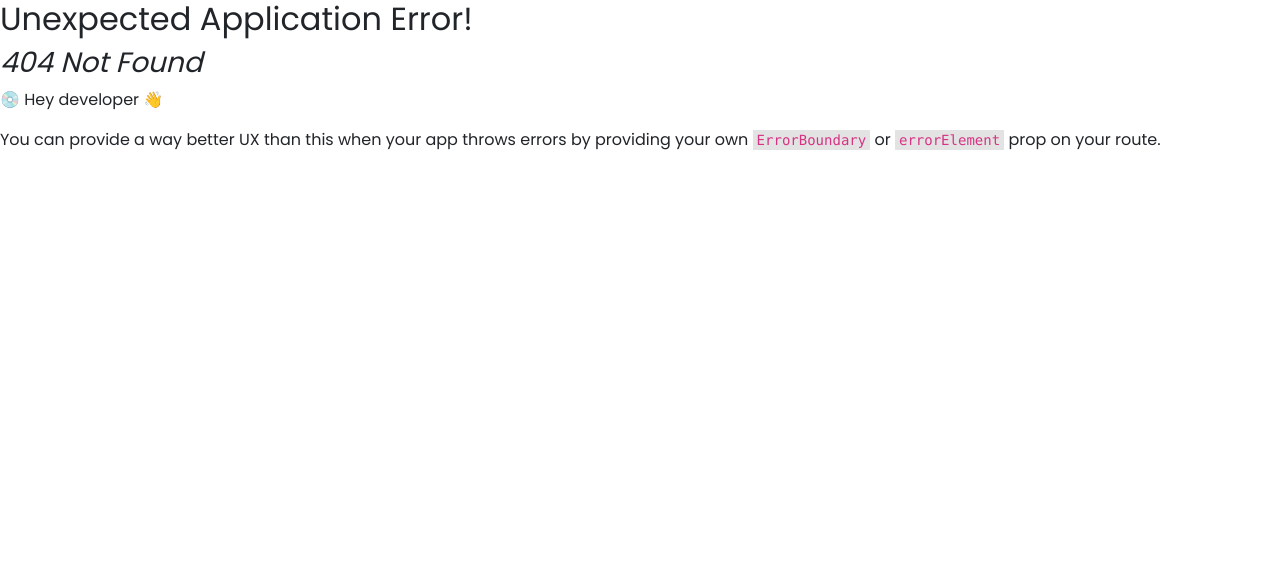
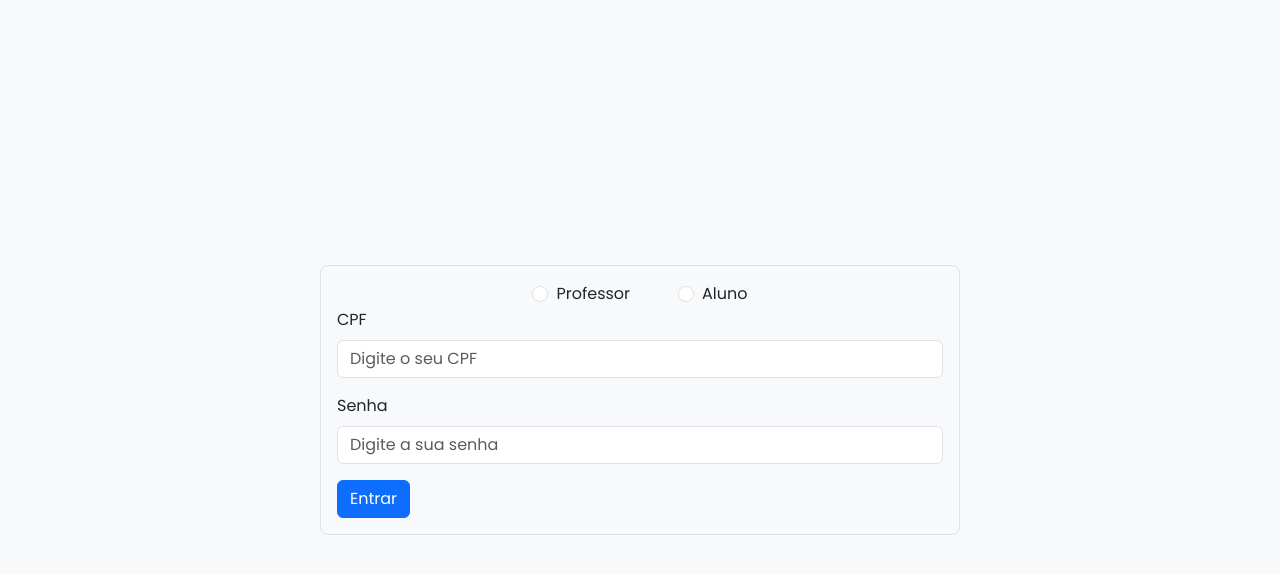
Before and after one commit to tomas-mendoza/projeto-sa-frontend, a React (Vite) app: page /login in a window 1280 px wide. Before the commit this address had no page. Shown: the top 574 px of the page. Built offline with nearby package versions, Linux system fonts and the light colour scheme.

Commit message:
feat: add basic login form

```diff
--- a/package.json
+++ b/package.json
@@ -14,6 +14,7 @@
     "react": "^18.2.0",
     "react-bootstrap": "^2.10.2",
     "react-dom": "^18.2.0",
+    "react-hook-form": "^7.51.5",
     "react-router-dom": "^6.23.1"
   },
   "devDependencies": {
--- /dev/null
+++ b/src/pages/Login/index.tsx
@@ -0,0 +1,54 @@
+import { Button, Form } from 'react-bootstrap';
+import { SubmitHandler, useForm } from 'react-hook-form';
+
+type FormInputs = {
+  type: 'student' | 'teacher';
+  cpf: string;
+  password: string;
+}
+
+export default function Login() {
+  const { register, handleSubmit } = useForm<FormInputs>();
+  const onSubmit: SubmitHandler<FormInputs> = (data) => console.log(data);
+  return (
+    <>
+      <div className="vw-100 vh-100 d-flex justify-content-center align-items-center bg-light">
+        <main className="w-50 h-auto border p-3 rounded-3">
+          <Form onSubmit={handleSubmit(onSubmit)}>
+            <Form.Group>
+              <div className="w-100 h-100 d-flex justify-content-center gap-5">
+                <Form.Check
+                  type='radio'
+                  label='Professor'
+                  id='teacher'
+                  value='teacher'
+                  { ... register('type', { required: true })  }
+                />
+                <Form.Check
+                  type='radio'
+                  label='Aluno'
+                  id='student'
+                  value='student'
+                  { ... register('type', { required: true }) }
+                />
+              </div>
+            </Form.Group>
+            <Form.Group className='mb-3' controlId="cpfInput">
+              <Form.Label>CPF</Form.Label>
+              <Form.Control type='text' placeholder='Digite o seu CPF' { ... register('cpf', { required: true })} />
+            </Form.Group>
+            <Form.Group className='mb-3' controlId="passwordInput">
+              <Form.Label>Senha</Form.Label>
+              <Form.Control type='password' placeholder='Digite a sua senha' { ... register('password', { required: true })} />
+            </Form.Group>
+            <div className="d-flex">
+              <Button variant='primary' type='submit'>
+                Entrar
+              </Button>
+            </div>
+          </Form>
+        </main>
+      </div>
+    </>
+  )
+}
--- a/src/routes/router.tsx
+++ b/src/routes/router.tsx
@@ -1,10 +1,15 @@
 import { createBrowserRouter } from "react-router-dom";
 import Home from "../pages/Home";
+import Login from "../pages/Login";
 
 const router = createBrowserRouter([
   {
     path: '/',
     element: <Home />
+  },
+  {
+    path: '/login',
+    element: <Login />
   }
 ]);
 
```
Also changed, not shown: 1 other file (tests, documents, lock files or other folders).
